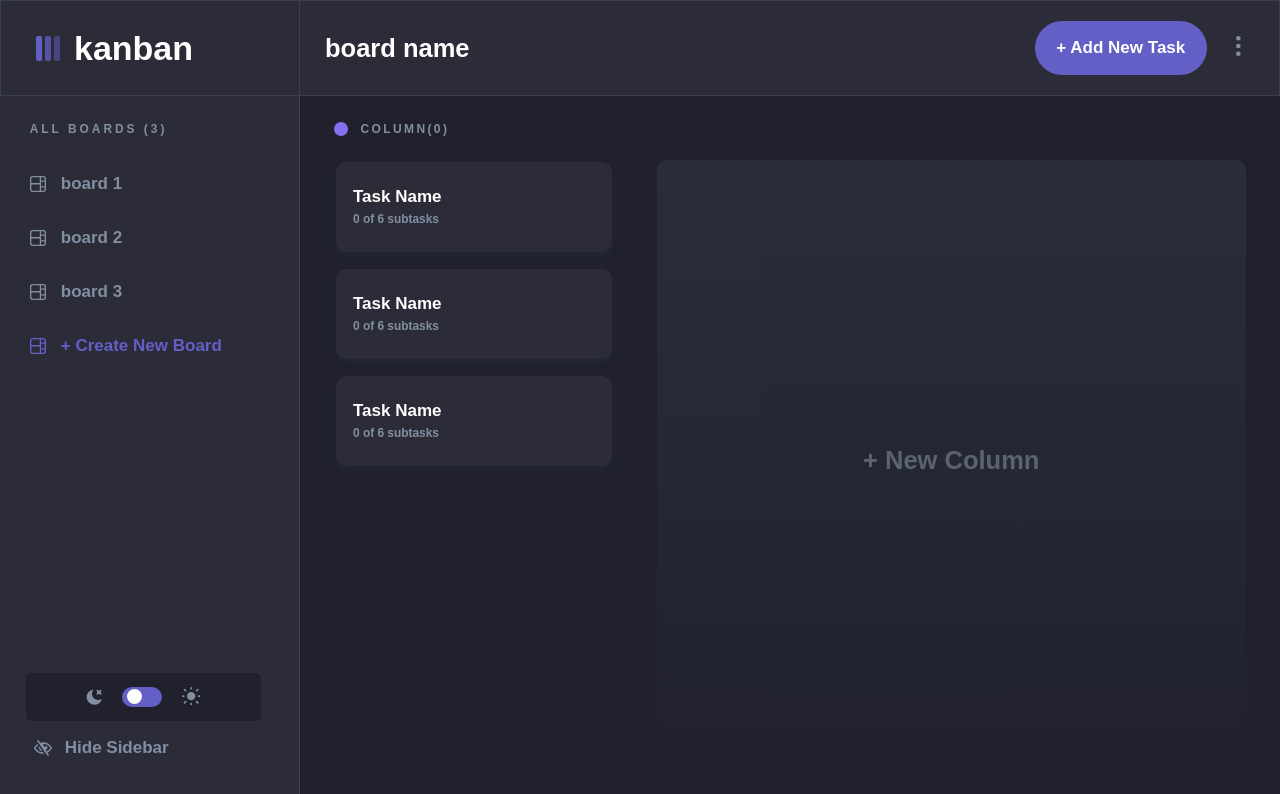
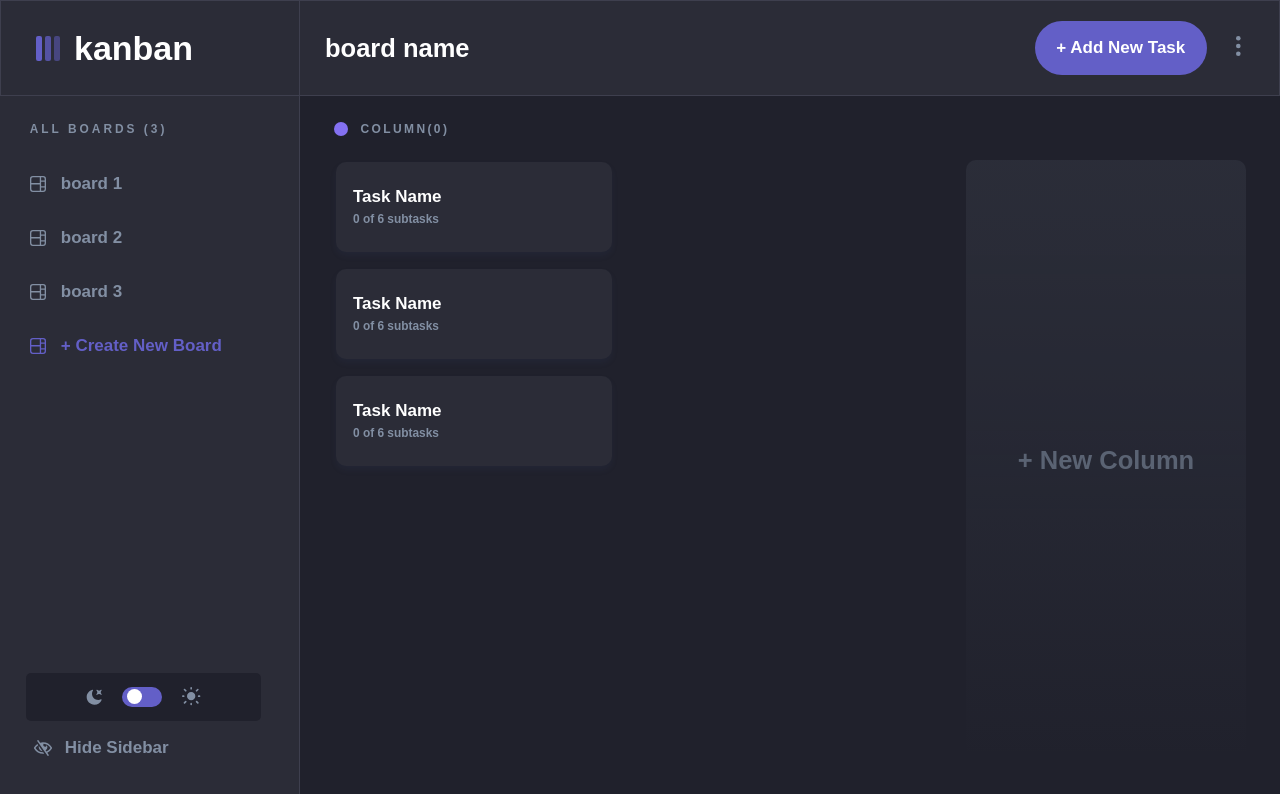
Before and after one commit to AndyGuit/kanban-task-management, a React (Vite) app: page / in a window 1280 px wide. Shown: the top 794 px of the page. Built offline with nearby package versions, Linux system fonts and the light colour scheme.

Commit message:
fix: add new column button styles

```diff
--- a/src/components/UI/Button.module.scss
+++ b/src/components/UI/Button.module.scss
@@ -70,9 +70,11 @@
 }
 
 .button-add-column {
-  min-width: 280px;
+  flex-shrink: 0;
+  max-width: 280px;
   height: calc(100% - 2em);
   margin-top: 1.5em;
+  margin-left: auto;
   border-radius: 10px;
   font-size: 1.5em;
   opacity: 0.6;
```
